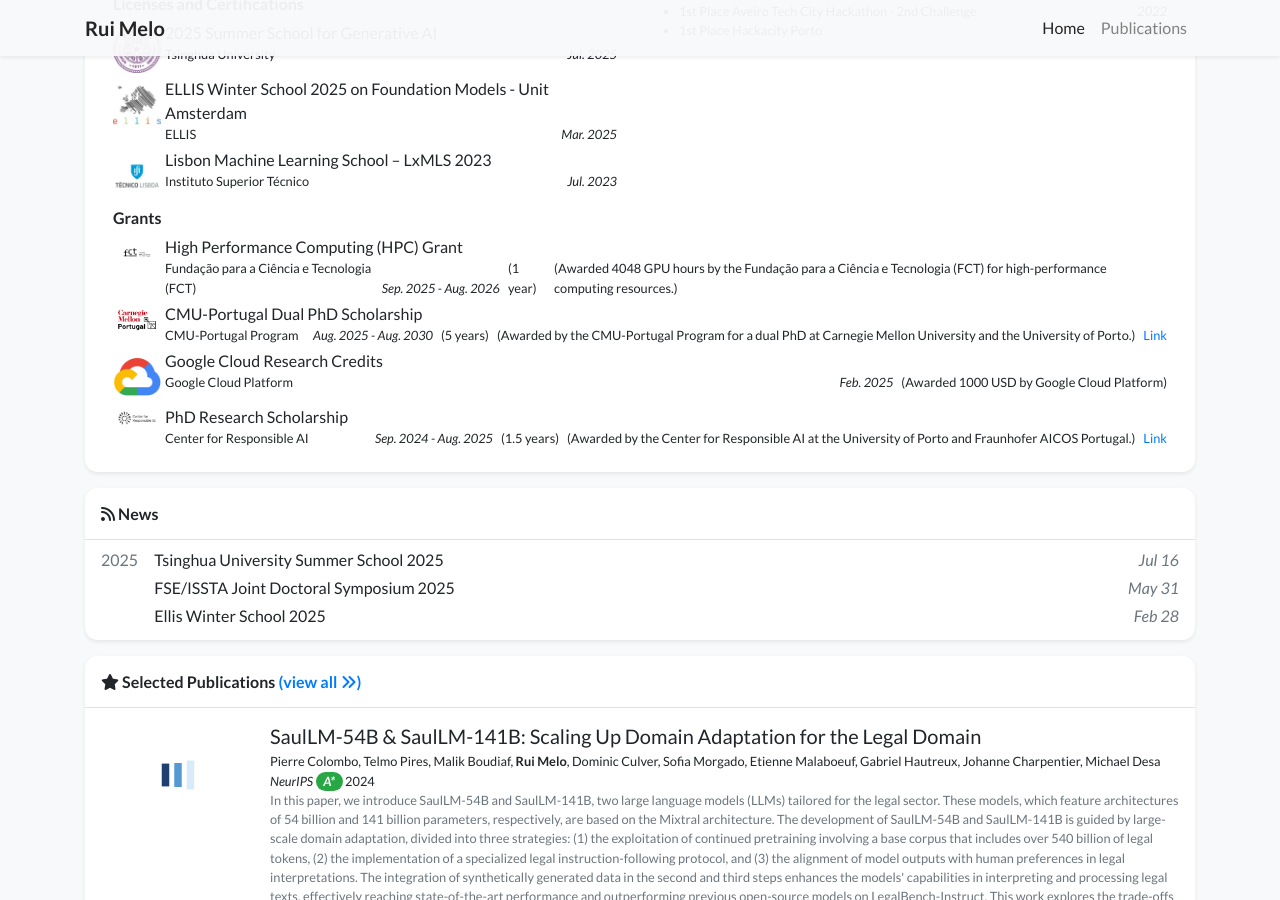
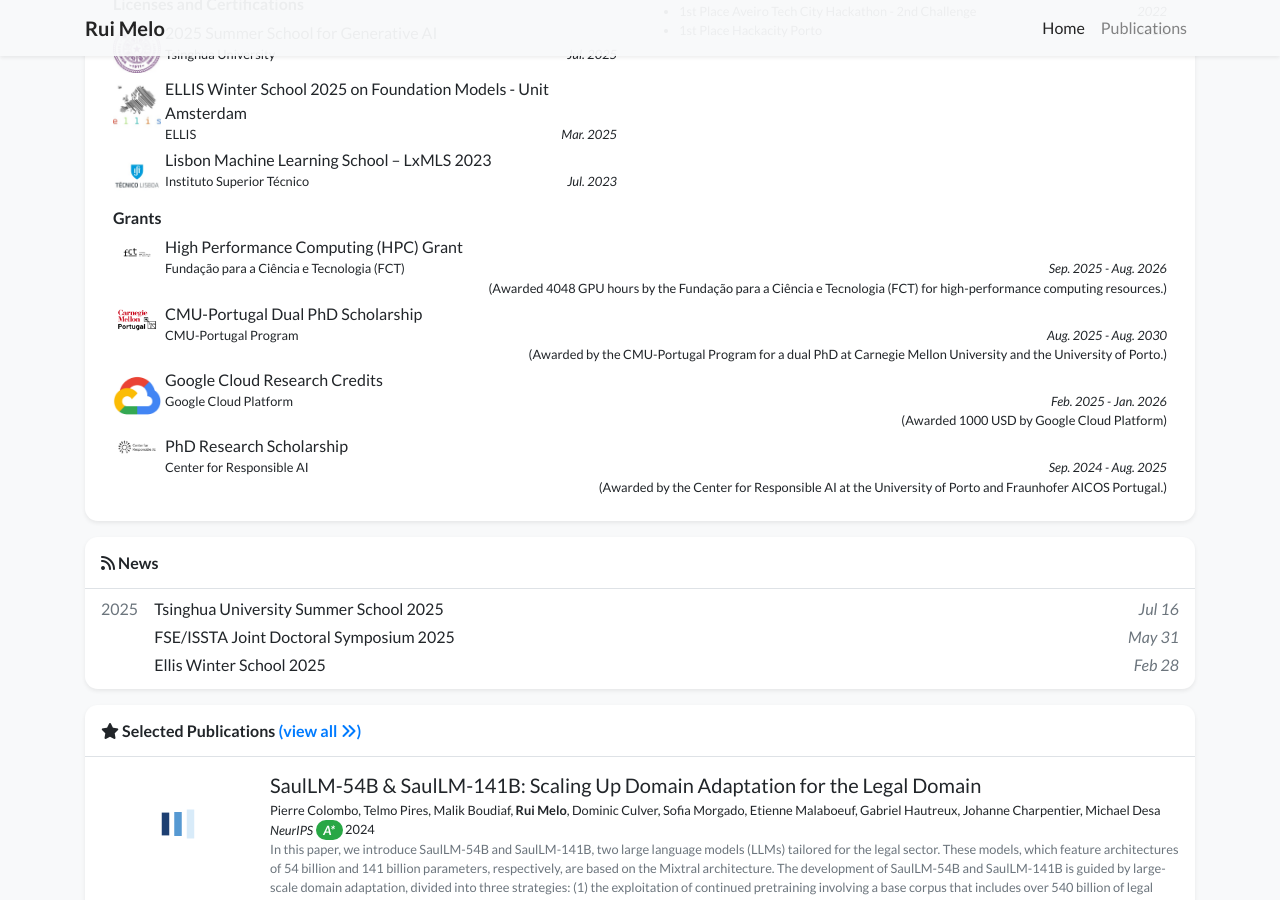
Before and after one commit to rufimelo99/rufimelo99.github.io, a Jekyll site: the page built from index.html, in a window 1280 px wide and 900 px high, scrolled down 892 px. Built offline with Jekyll 4.4.1, drawn with Linux system fonts in a browser that asks for light colours; nearby versions of some CDN libraries; a style sheet for code colours, icons or effects is not loaded.

Commit message:
improving grants section

```diff
--- a/_data/profile.yml
+++ b/_data/profile.yml
@@ -106,11 +106,11 @@ grants:
 - name: Google Cloud Research Credits
   organization: Google Cloud Platform
   logo: /assets/images/badges/GCP.png
-  date: Feb. 2025
-  # href: https://cmuportugal.org/students/rui-melo/
+  date: Feb. 2025 - Jan. 2026
+  # href:
   notes: >-
     Awarded 1000 USD by Google Cloud Platform
-  # duration: 5 years
+  duration: 1 year
 - name: PhD Research Scholarship
   organization: Center for Responsible AI
   logo: /assets/images/badges/CRAI.png
--- a/_includes/widgets/experience_card.html
+++ b/_includes/widgets/experience_card.html
@@ -1,7 +1,7 @@
 <div class="row mt-3">
     <div class="col">
         <div class="card border-0 shadow-sm bg-white">
-            <div class="card-body p-12">
+            <div class="card-body p-14">
                 <div class="row" data-masonry='{"percentPosition": true }'>
                     {% if site.data.profile.education %}
                     <div class="col-md-6">
@@ -104,17 +104,17 @@
                                         <div class="small d-flex">
                                             <div>{{ item.organization }}</div>
                                             <div class="mt-auto ml-auto no-break"><em>{{ item.date }}</em></div>
-                                            {% if item.duration %}
-                                                <div class="ml-2">({{ item.duration }})</div>
-                                            {% endif %}
-                                            {% if item.notes %}
-                                                <div class="ml-2">({{ item.notes }})</div>
-                                            {% endif %}
-                                            {% if item.href %}
-                                                <div class="ml-2"><a href="{{ item.href }}" target="_blank">Link</a></div>
-                                            {% endif %}
 
                                         </div>
+                                        <div class="small d-flex">
+                                            <!-- {% if item.href %}
+                                                <div><a href="{{ item.href }}" target="_blank">Link</a></div>
+                                            {% endif %} -->
+                                            {% if item.notes %}
+                                                <div class="mt-auto ml-auto no-break">({{ item.notes }})</div>
+                                            {% endif %}
+                                        </div>
+
                                     </div>
                                 </li>
                                 {% endfor %}
```
Also changed, not shown: 1 other file.
